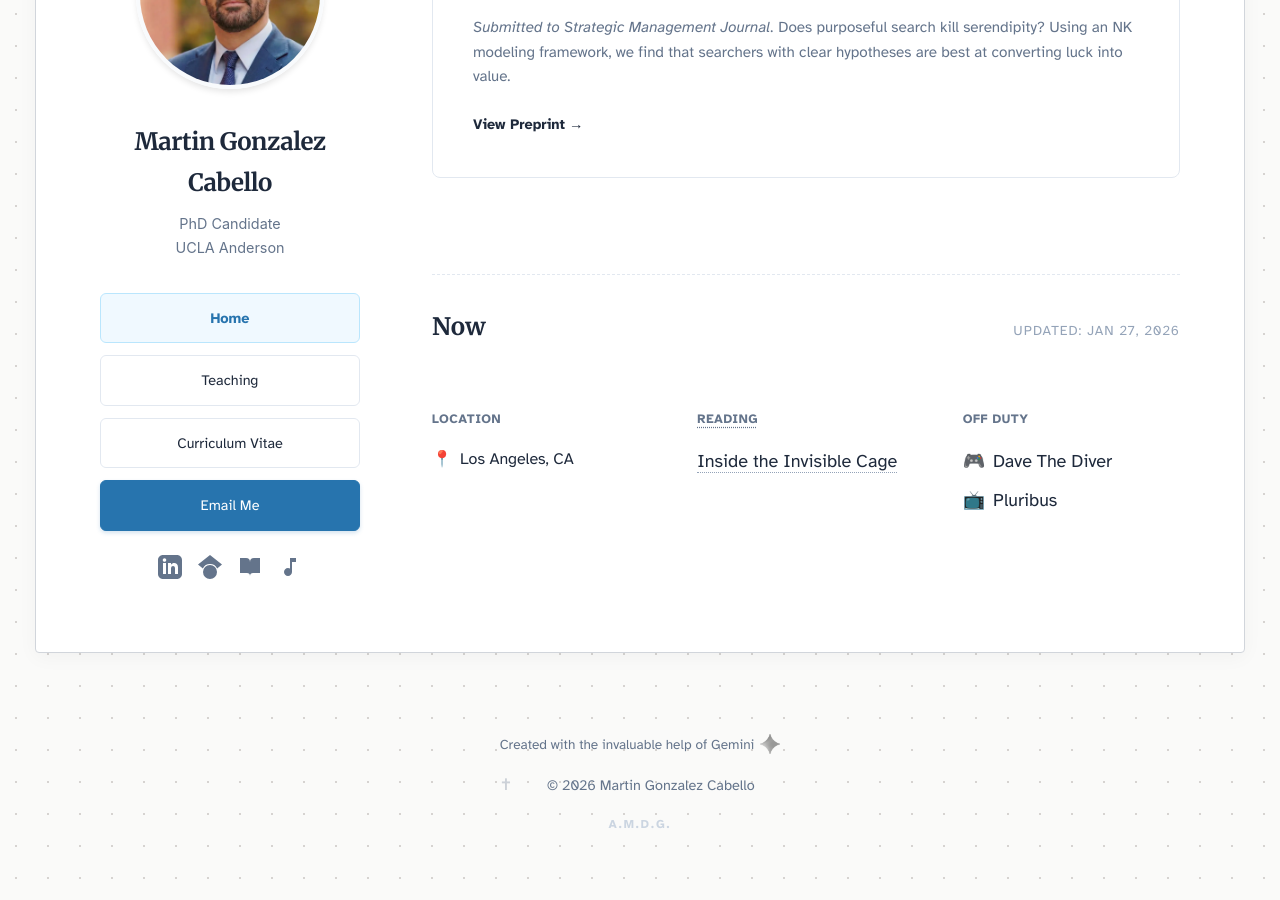
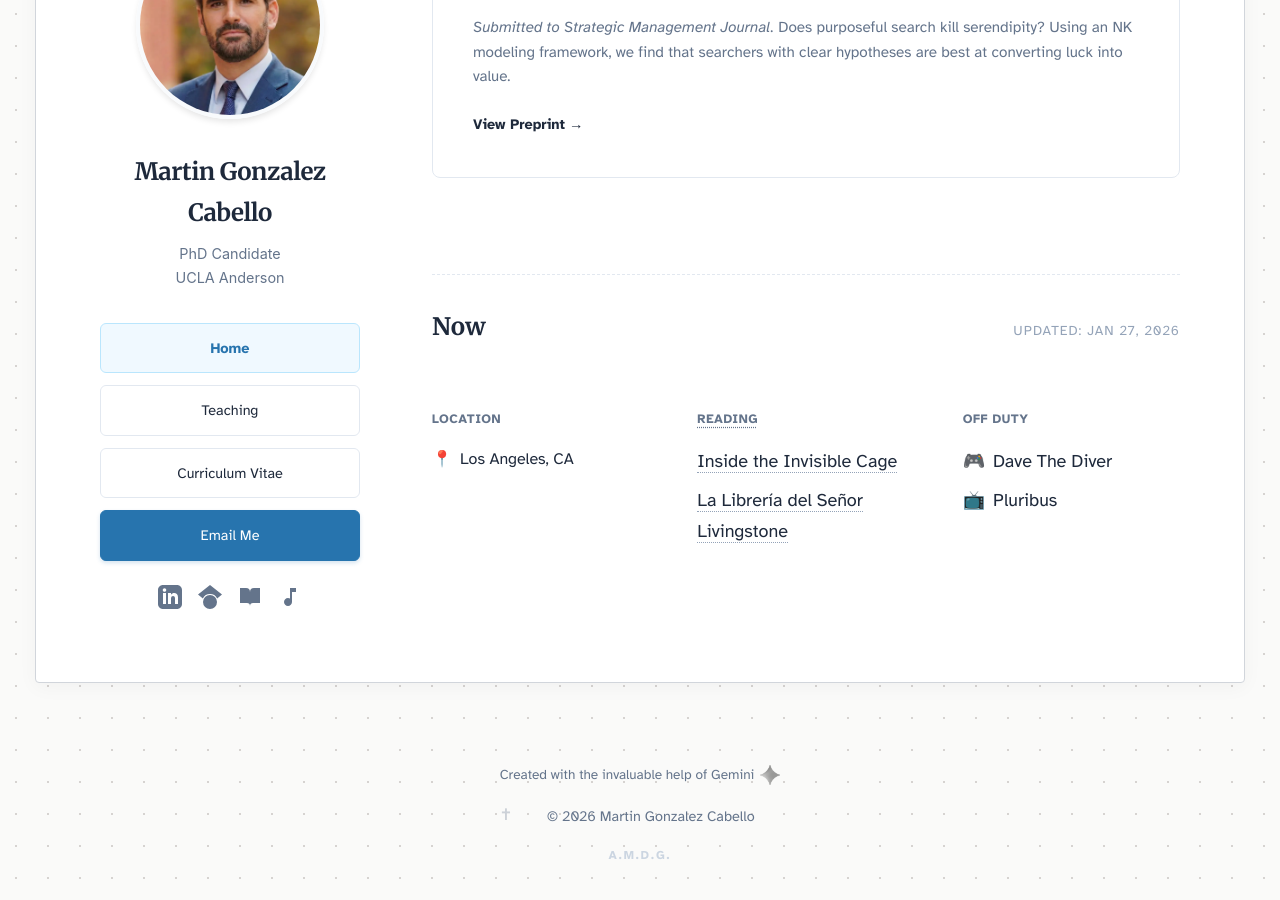
Before and after one commit to martins73/research-site, a Jekyll site: the page built from index.html, in a window 1280 px wide and 900 px high, scrolled down 2178 px. Built offline with Jekyll 4.4.1, drawn with Linux system fonts in a browser that asks for light colours.

Commit message:
Update reading links in status.yml

```diff
--- a/_data/status.yml
+++ b/_data/status.yml
@@ -9,7 +9,9 @@ location:
 
 reading:
   - title: "Inside the Invisible Cage"
-    link: "https://www.amazon.com/Inside-Invisible-Cage-Algorithms-Control/dp/0520395549"
+    link: "https://www.goodreads.com/book/show/210407873-inside-the-invisible-cage"
+  - title: "La Librería del Señor Livingstone"
+    link: "https://www.goodreads.com/book/show/54919980-la-librer-a-del-se-or-livingstone"
   #- title: "Made for Love"
   #  link: "https://www.amazon.com/Made-Love-Same-Sex-Attraction-Catholic/dp/1621642194/"
 
```
